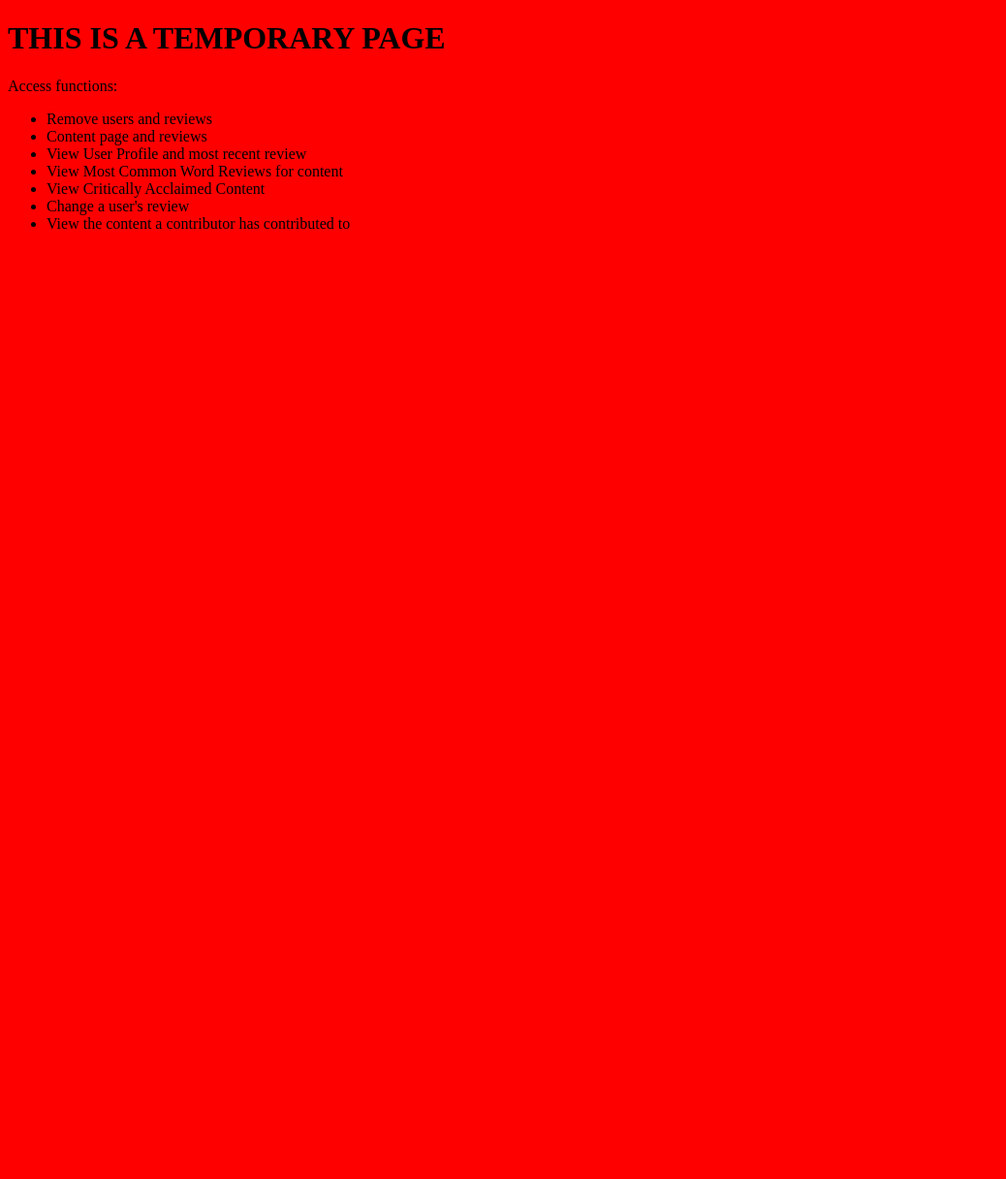
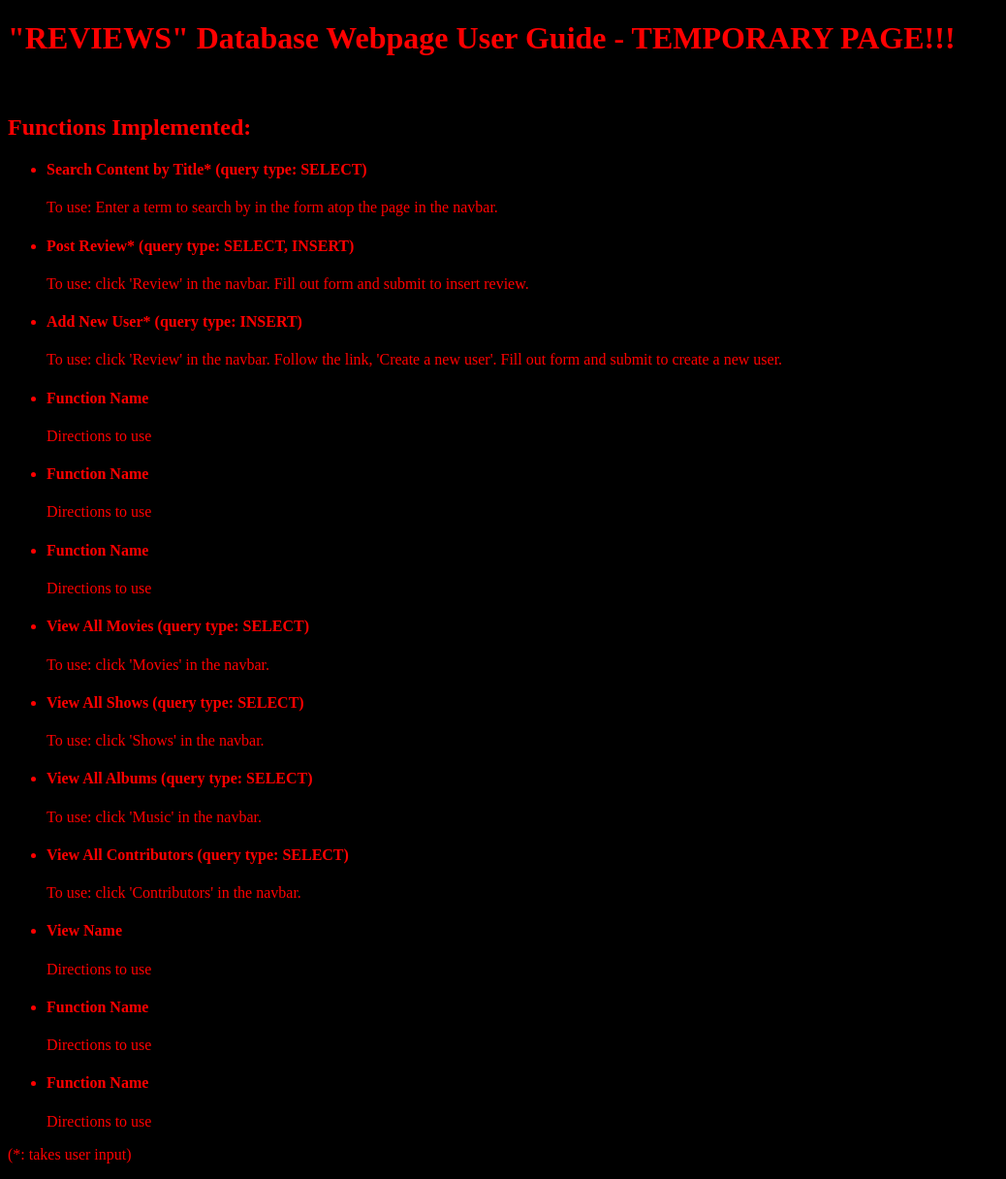
Before and after one commit to braddeibert/one_word_reviews, a PHP site: page /pages/admin.html in a window 1280 px wide. Shown: the whole page at 97% size, without its empty margins (0-1038 px from the left). Before the commit the page ends 236 px from the top, so only its background shows below. Run offline with PHP 8.4, Linux system fonts and the light colour scheme.

Commit message:
Add files via upload

```diff
--- a/php/pages/admin.html
+++ b/php/pages/admin.html
@@ -3,33 +3,67 @@
 <head>
 <title>ADMINISTRATOR PAGE</title>
 </head>
-<body style="background-color: red; color: black;">
+<body style="background-color: black; color: red;">
 
-<h1>THIS IS A TEMPORARY PAGE</h1>
-<P>Access functions:</P>
+<h1>"REVIEWS" Database Webpage User Guide - TEMPORARY PAGE!!!</h1>
+<br>
+
+<h2>Functions Implemented:</h2>
 <ul>
 	<li>
-	<a>Remove users and reviews</a>
+	<h4>Search Content by Title* (query type: SELECT)</h4>
+	<p>To use: Enter a term to search by in the form atop the page in the navbar. </p>
 	</li>
 	<li>
-	<a>Content page and reviews</a>
+	<h4>Post Review* (query type: SELECT, INSERT)</h4>
+	<p>To use: click 'Review' in the navbar. Fill out form and submit to insert review.</p>
 	</li>
 	<li>
-	<a>View User Profile and most recent review</a>
+	<h4>Add New User* (query type: INSERT)</h4>
+	<p>To use: click 'Review' in the navbar. Follow the link, 'Create a new user'. Fill out form and submit to create a new user. </p>
 	</li>
 	<li>
-	<a>View Most Common Word Reviews for content</a>
+	<h4>Function Name</h4>
+	<p>Directions to use</p>
 	</li>
 	<li>
-	<a>View Critically Acclaimed Content</a>
+	<h4>Function Name</h4>
+	<p>Directions to use</p>
 	</li>
 	<li>
-	<a>Change a user's review</a>
+	<h4>Function Name</h4>
+	<p>Directions to use</p>
 	</li>
 	<li>
-	<a>View the content a contributor has contributed to</a>
+	<h4>View All Movies (query type: SELECT)</h4>
+	<p>To use: click 'Movies' in the navbar.</p>
+	</li>
+	<li>
+	<h4>View All Shows (query type: SELECT)</h4>
+	<p>To use: click 'Shows' in the navbar.</p>
+	</li>
+	<li>
+	<h4>View All Albums (query type: SELECT)</h4>
+	<p>To use: click 'Music' in the navbar.</p>
+	</li>
+	<li>
+	<h4>View All Contributors (query type: SELECT)</h4>
+	<p>To use: click 'Contributors' in the navbar.</p>
+	</li>
+	<li>
+	<h4>View Name</h4>
+	<p>Directions to use</p>
+	</li>
+	<li>
+	<h4>Function Name</h4>
+	<p>Directions to use</p>
+	</li>
+	<li>
+	<h4>Function Name</h4>
+	<p>Directions to use</p>
 	</li>
 </ul>
+<p>(*: takes user input)</p>
 
 </body>
 </html>
--- a/php/pages/newuser.php
+++ b/php/pages/newuser.php
@@ -81,7 +81,7 @@
 				}
 
 				//perform SQL query
-				$query = "INSERT INTO USERS VALUES ('$username', '$location', '$bio');";
+				$query = "INSERT INTO USERS VALUES ('$username', '$location', '$userbio');";
 				$result = mysqli_query($link, $query)
 						or die("Username {$username} is already in use.");
 
```
